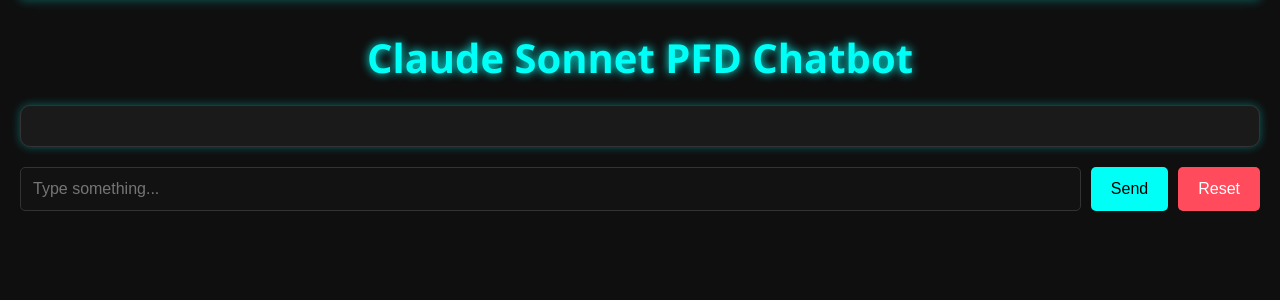
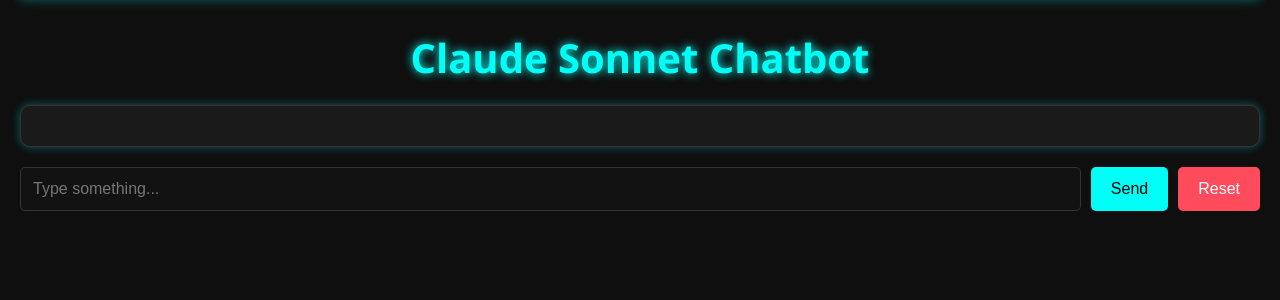
Before and after one commit to vishwashdark/chat, a Flask app: page / in a window 1280 px wide. Shown: the part 63-363 px from the top of the page. Run offline with Flask 3, Linux system fonts and the light colour scheme.

Commit message:
UI changes

```diff
--- a/templates/index.html
+++ b/templates/index.html
@@ -160,7 +160,7 @@
     </div>
   </nav>
 
-  <h1>Claude Sonnet PFD Chatbot</h1>
+  <h1>Claude Sonnet Chatbot</h1>
 
   <div id="chat-box"></div>
 
```
Also changed, not shown: UI.png, 1 other file.
